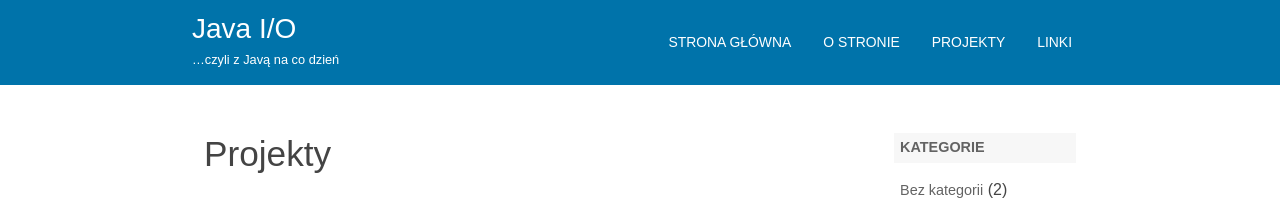
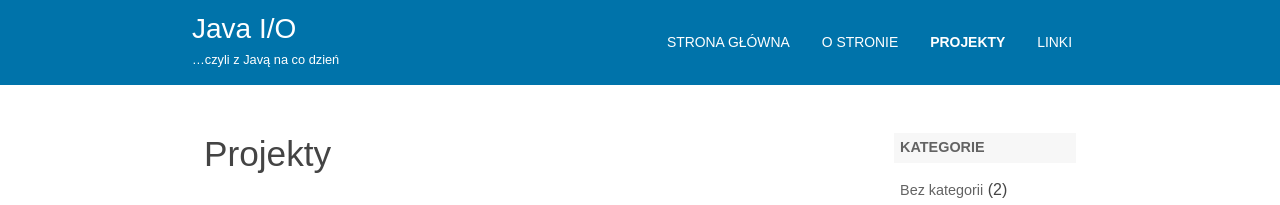
Before and after one commit to kdybicz/kdybicz.github.io, a Jekyll site: the page built from projects.markdown, in a window 1280 px wide. Shown: the top 205 px of the page. Built offline with Jekyll 4.4.1, drawn with Linux system fonts in a browser that asks for light colours; some web fonts are replaced.

Commit message:
highlighting active page

```diff
--- a/_includes/header.html
+++ b/_includes/header.html
@@ -17,11 +17,13 @@
            <ul class="nav ms-auto">
               {%- for path in page_paths -%}
                 {%- assign my_page = site.pages | where: "path", path | first -%}
-                {%- if my_page.title -%}
-                  <li class="nav-item">
-                    <a class="nav-link menu-item text-white" href="{{ my_page.url | relative_url }}">{{ my_page.title | escape | upcase }}</a>
-                  </li>
-                {%- endif -%}
+                <li class="nav-item">
+                  {%- if page.url == my_page.url -%}
+                    <a class="nav-link menu-item-active text-white" href="{{ my_page.url | relative_url }}">{{ my_page.title | escape }}</a>
+                  {%- else -%}
+                    <a class="nav-link menu-item text-white" href="{{ my_page.url | relative_url }}">{{ my_page.title | escape }}</a>
+                  {%- endif -%}
+                </li>
               {%- endfor -%}
            </ul>
         {%- endif -%}
--- a/assets/css/blog.css
+++ b/assets/css/blog.css
@@ -76,6 +76,13 @@ a:hover {
 
 .menu-item {
   font-size: 0.87rem;
+  text-transform: uppercase;
+}
+
+.menu-item-active {
+  font-size: 0.87rem;
+  font-weight: 700;
+  text-transform: uppercase;
 }
 
 
```
